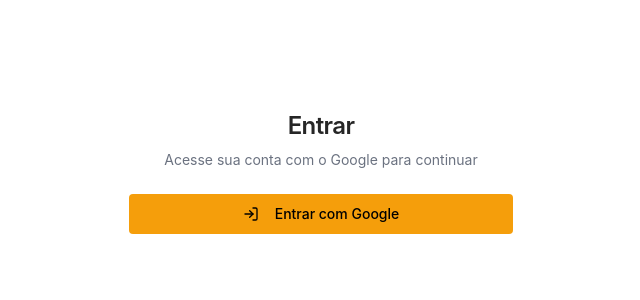
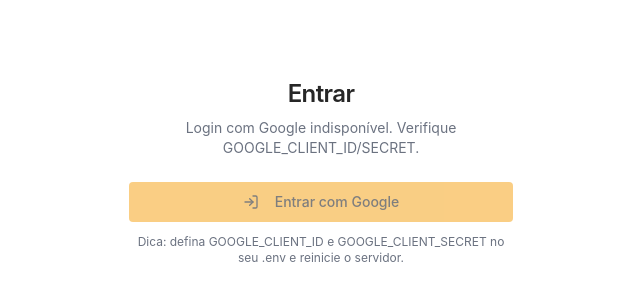
Before and after one commit to Tonybsilva-dev/Pegasus-Saas-Platform, a Next.js app: page /login in a window 1280 px wide. Shown: the part 108-408 px from the top of the page, without its empty margins (319-959 px from the left). Built offline with nearby package versions, Linux system fonts and the light colour scheme; no server answers.

Commit message:
fix(auth): desabilitar botão Google quando provider indisponível e exibir dica
- Consultar providers com getProviders na login page
- Desabilitar ação e mostrar mensagem quando GOOGLE_* não configuradas
- Evita erros no dev server ao clicar sem provider

```diff
--- a/app/(marketing)/login/page.tsx
+++ b/app/(marketing)/login/page.tsx
@@ -1,11 +1,31 @@
 "use client";
 
 import { LogIn } from "lucide-react";
-import { signIn } from "next-auth/react";
+import { getProviders, signIn } from "next-auth/react";
+import { useEffect, useState } from "react";
 
 import { Button } from "@/components/ui/button";
 
+type Providers = Record<string, { id: string; name: string }> | null;
+
 export default function LoginPage() {
+  const [providers, setProviders] = useState<Providers>(null);
+  const [loading, setLoading] = useState(true);
+
+  useEffect(() => {
+    let mounted = true;
+    getProviders()
+      .then((res) => {
+        if (mounted) setProviders(res);
+      })
+      .finally(() => mounted && setLoading(false));
+    return () => {
+      mounted = false;
+    };
+  }, []);
+
+  const hasGoogle = !!providers?.google;
+
   return (
     <main
       className="flex min-h-[70vh] items-center justify-center p-6"
@@ -15,7 +35,9 @@
         <div className="space-y-2">
           <h1 className="text-2xl font-semibold tracking-tight">Entrar</h1>
           <p className="text-muted-foreground text-sm">
-            Acesse sua conta com o Google para continuar
+            {hasGoogle
+              ? "Acesse sua conta com o Google para continuar"
+              : "Login com Google indisponível. Verifique GOOGLE_CLIENT_ID/SECRET."}
           </p>
         </div>
 
@@ -27,10 +49,17 @@
             onClick={() => signIn("google", { callbackUrl: "/dashboard" })}
             title="Entrar com Google"
             aria-label="Entrar com Google"
+            disabled={!hasGoogle || loading}
           >
             <LogIn className="mr-2 size-4" />
-            Entrar com Google
+            {loading ? "Carregando..." : "Entrar com Google"}
           </Button>
+          {!hasGoogle && !loading && (
+            <p className="text-muted-foreground text-xs">
+              Dica: defina GOOGLE_CLIENT_ID e GOOGLE_CLIENT_SECRET no seu .env e
+              reinicie o servidor.
+            </p>
+          )}
         </div>
       </div>
     </main>
```
